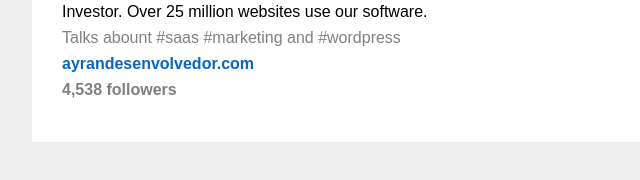
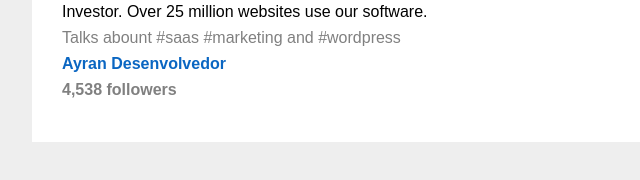
Before and after one commit to ayrandev/PROJECT-FRONT-LINKEDIN-CARD, a plain HTML site: page index.html in a window 1280 px wide. Shown: the part 438-618 px from the top of the page, 208-848 px from the left. Drawn offline with Linux system fonts and the light colour scheme.

Commit message:
MODIFICADO O SITE DE DIRECIONAMENTO E LINK CLICAVEL

```diff
--- a/index.html
+++ b/index.html
@@ -8,7 +8,7 @@
             <h1 class="profile-name">Ayran Vieira</h1>
             <p class="description">Founder and CEO of Awesome Motive (We're hiring). Entrepreneur. Investor. Over 25 million websites use our software.</p>
             <p class="hashtags">Talks abount #saas #marketing and #wordpress</p>
-            <a class="website" href="https://syedbalkhi.com">ayrandesenvolvedor.com</a>
+            <a class="website" href="https://github.com/ayrandev">Ayran Desenvolvedor </a>
             <span class="followers">4,538 followers</span>
         </div>
     </div>
```
